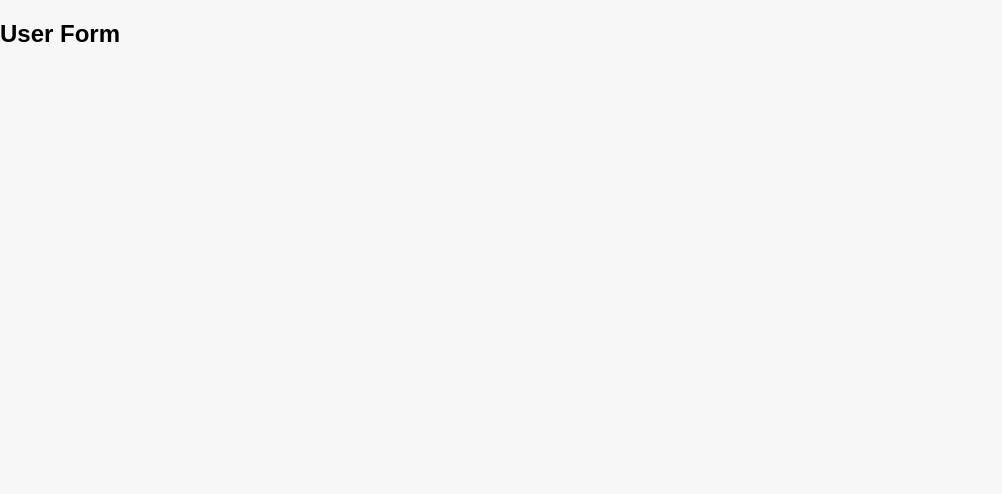
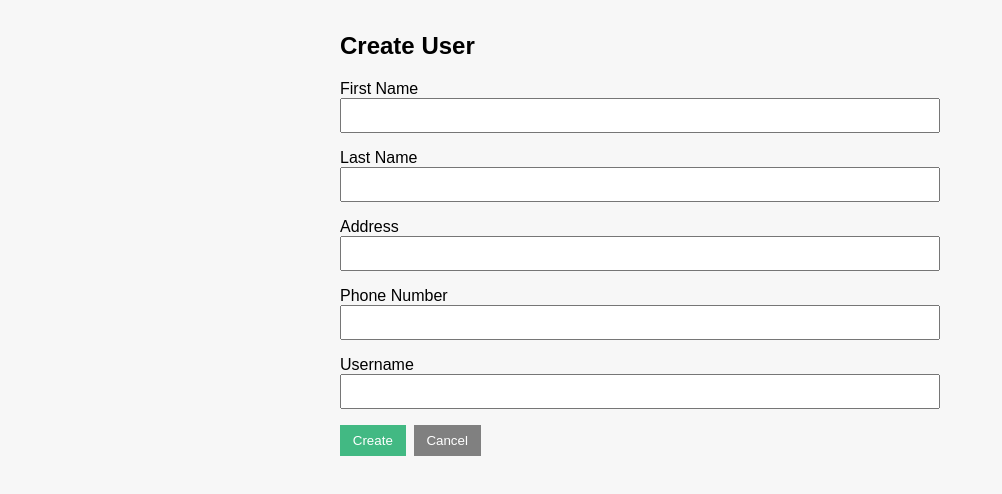
Before and after one commit to esiRonaldo/user-management, a Vue app in the folder frontend/: page /users/new in a window 1280 px wide. Shown: the top 494 px of the page, without its empty margins (0-1002 px from the left). Built offline with nearby package versions, Linux system fonts and the light colour scheme.

Commit message:
Upgraded UserForm & Users

```diff
--- a/frontend/src/Services/userServices.js
+++ b/frontend/src/Services/userService.js
@@ -14,6 +14,11 @@ async function request(url, options = {}) {
 export default {
     getAllUsers() {
         return request(API_URL)
+    },
+
+    async getUserById(id) {
+        const response = await fetch(`${API_URL}/${id}`)
+        return handleResponse(response)
     },
 
     createUser(user) {
--- a/frontend/src/pages/users/UserForm.vue
+++ b/frontend/src/pages/users/UserForm.vue
@@ -1,12 +1,167 @@
 <template>
-  <div>
-    <h2>User Form</h2>
+  <div class="container">
+    <h2>{{ isEditMode ? 'Edit User' : 'Create User' }}</h2>
+
+    <form @submit.prevent="submitForm">
+      <div class="form-control">
+        <label>First Name</label>
+        <input v-model.trim="form.first_name" @input="suggestUsername" />
+      </div>
+
+      <div class="form-control">
+        <label>Last Name</label>
+        <input v-model.trim="form.last_name" @input="suggestUsername" />
+      </div>
+
+      <div class="form-control">
+        <label>Address</label>
+        <input v-model.trim="form.address" />
+      </div>
+
+      <div class="form-control">
+        <label>Phone Number</label>
+        <input v-model.trim="form.phone_number" />
+      </div>
+
+      <div class="form-control">
+        <label>Username</label>
+        <input v-model.trim="form.username" @input="manualEdit = true" />
+      </div>
+
+      <p v-if="errorMessage" class="error">{{ errorMessage }}</p>
+
+      <div class="actions">
+        <button type="submit">
+          {{ isEditMode ? 'Update' : 'Create' }}
+        </button>
+        <button type="button" @click="goBack">Cancel</button>
+      </div>
+    </form>
   </div>
 </template>
 
 <script>
+import userService from '../../services/userService'
+
 export default {
   name: 'UserForm',
+
   props: ['id'],
+
+  data() {
+    return {
+      form: {
+        first_name: '',
+        last_name: '',
+        address: '',
+        phone_number: '',
+        username: '',
+      },
+      errorMessage: '',
+      manualEdit: false,
+    }
+  },
+
+  computed: {
+    isEditMode() {
+      return !!this.id
+    },
+  },
+
+  methods: {
+    async loadUser() {
+      if (!this.id) return
+
+      try {
+        const user = await userService.getUserById(this.id)
+        this.form = { ...user }
+        this.manualEdit = true
+      } catch (err) {
+        this.errorMessage = err.message
+      }
+    },
+
+    suggestUsername() {
+      if (this.manualEdit) return
+
+      const first = this.form.first_name.toLowerCase().replace(/\s+/g, '')
+      const last = this.form.last_name.toLowerCase().replace(/\s+/g, '')
+
+      if (!first && !last) {
+        this.form.username = ''
+        return
+      }
+
+      this.form.username = [first, last].filter(Boolean).join('.')
+    },
+
+    async submitForm() {
+      this.errorMessage = ''
+
+      const { first_name, last_name, address, phone_number, username } = this.form
+
+      if (!first_name || !last_name || !address || !phone_number || !username) {
+        this.errorMessage = 'Please fill all fields.'
+        return
+      }
+
+      try {
+        if (this.isEditMode) {
+          await userService.updateUser(this.id, this.form)
+        } else {
+          await userService.createUser(this.form)
+        }
+
+        this.$router.push('/users')
+      } catch (err) {
+        this.errorMessage = err.message
+      }
+    },
+
+    goBack() {
+      this.$router.push('/users')
+    },
+  },
+
+  mounted() {
+    this.loadUser()
+  },
 }
 </script>
+
+<style scoped>
+.container {
+  max-width: 600px;
+  margin: 2rem auto;
+}
+
+.form-control {
+  margin-bottom: 1rem;
+}
+
+input {
+  width: 100%;
+  padding: 0.5rem;
+}
+
+.actions {
+  margin-top: 1rem;
+}
+
+button {
+  margin-right: 0.5rem;
+  padding: 0.5rem 0.8rem;
+  border: none;
+  background-color: #42b983;
+  color: white;
+  cursor: pointer;
+}
+
+button[type='button'] {
+  background-color: gray;
+}
+
+.error {
+  color: red;
+}
+</style>
--- a/frontend/src/pages/users/UsersList.vue
+++ b/frontend/src/pages/users/UsersList.vue
@@ -1,11 +1,142 @@
 <template>
-  <div>
-    <h2>Users List</h2>
+  <div class="container">
+    <h2>Users</h2>
+
+    <div class="actions">
+      <button @click="goToCreate">+ New User</button>
+    </div>
+
+    <p v-if="isLoading">Loading...</p>
+    <p v-if="errorMessage" class="error">{{ errorMessage }}</p>
+
+    <table v-if="!isLoading && users.length" class="table">
+      <thead>
+        <tr>
+          <th>First Name</th>
+          <th>Last Name</th>
+          <th>Address</th>
+          <th>Phone</th>
+          <th>Username</th>
+          <th>Actions</th>
+        </tr>
+      </thead>
+
+      <tbody>
+        <tr v-for="user in users" :key="user.id">
+          <td>{{ user.first_name }}</td>
+          <td>{{ user.last_name }}</td>
+          <td>{{ user.address }}</td>
+          <td>{{ user.phone_number }}</td>
+          <td>{{ user.username }}</td>
+          <td>
+            <button @click="editUser(user.id)">Edit</button>
+            <button class="danger" @click="deleteUser(user.id)">
+              Delete
+            </button>
+          </td>
+        </tr>
+      </tbody>
+    </table>
+
+    <p v-if="!isLoading && !users.length">No users found.</p>
   </div>
 </template>
 
 <script>
+import userService from '../../Services/userService'
+
 export default {
   name: 'UsersList',
+
+  data() {
+    return {
+      users: [],
+      isLoading: false,
+      errorMessage: '',
+    }
+  },
+
+  methods: {
+    async loadUsers() {
+      this.isLoading = true
+      this.errorMessage = ''
+
+      try {
+        this.users = await userService.getAllUsers()
+      } catch (err) {
+        this.errorMessage = err.message
+      } finally {
+        this.isLoading = false
+      }
+    },
+
+    goToCreate() {
+      this.$router.push('/users/new')
+    },
+
+    editUser(id) {
+      this.$router.push(`/users/${id}/edit`)
+    },
+
+    async deleteUser(id) {
+      if (!confirm('Are you sure?')) return
+
+      try {
+        await userService.deleteUser(id)
+        this.loadUsers()
+      } catch (err) {
+        this.errorMessage = err.message
+      }
+    },
+  },
+
+  mounted() {
+    this.loadUsers()
+  },
 }
 </script>
+
+<style scoped>
+.container {
+  max-width: 900px;
+  margin: 2rem auto;
+}
+
+.actions {
+  margin-bottom: 1rem;
+}
+
+button {
+  padding: 0.5rem 0.8rem;
+  margin-right: 0.4rem;
+  border: none;
+  background-color: #42b983;
+  color: white;
+  cursor: pointer;
+  border-radius: 6px;
+}
+
+button.danger {
+  background-color: #d9534f;
+}
+
+.table {
+  width: 100%;
+  border-collapse: collapse;
+}
+
+.table th,
+.table td {
+  border: 1px solid #ddd;
+  padding: 0.6rem;
+  text-align: left;
+}
+
+.table th {
+  background-color: #f2f2f2;
+}
+
+.error {
+  color: red;
+}
+</style>Ì
```
